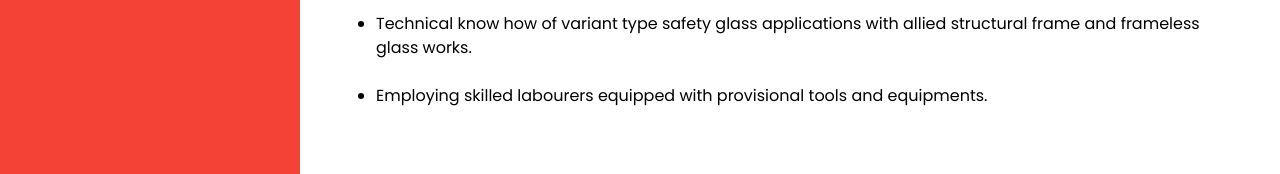
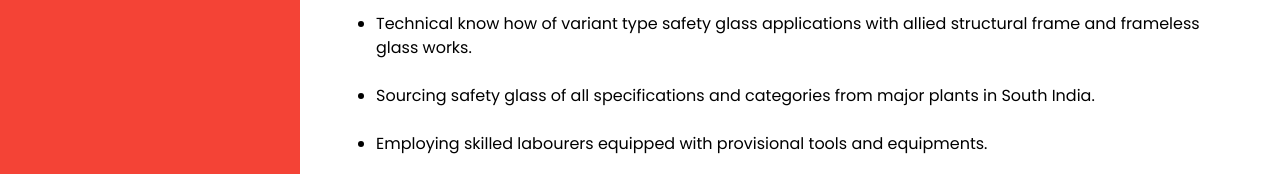
Before and after one commit to sachinjacob40/deltaglass.in, a plain HTML site: page index.html in a window 1280 px wide. Shown: the part 430-604 px from the top of the page. Drawn offline with nearby package versions, Linux system fonts and the light colour scheme.

Commit message:
Text changes

```diff
--- a/index.html
+++ b/index.html
@@ -57,6 +57,7 @@ body {font-size:16px;}
     <ul style="margin-left:-20px">
     <li>Managed by parent firm M/S Alpha Iris.</li><br/>
     <li>Technical know how of variant type safety glass applications with allied structural frame and frameless glass works.</li><br/>
+    <li>Sourcing safety glass of all specifications and categories from major plants in South India.</li><br/>
     <li>Employing skilled labourers equipped with provisional tools and equipments.</li>
     </ul>
   </div>
```
